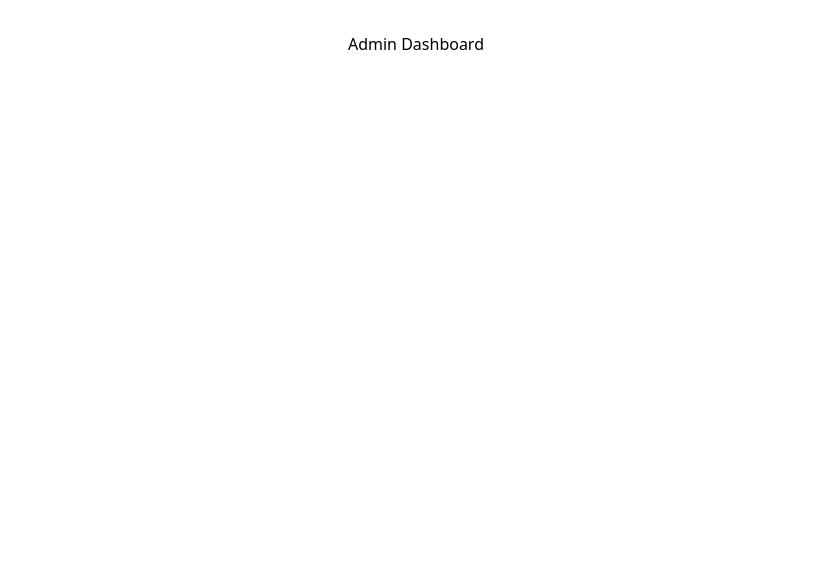
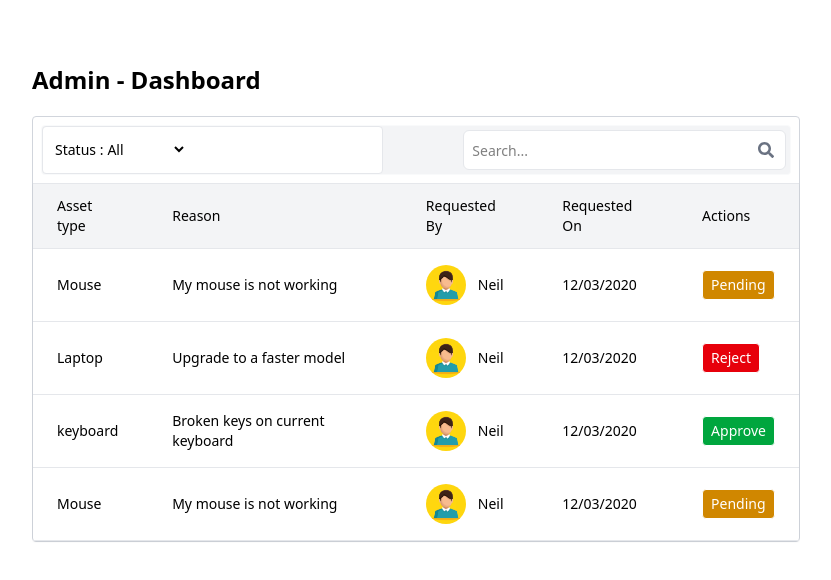
Before and after one commit to saidigesh19/Assert_Request_And_Approval_System, a React (Vite) app in the folder client/: page /dashboard in a window 1280 px wide. Shown: the top 580 px of the page, without its empty margins (224-1055 px from the left). Built offline with nearby package versions, Linux system fonts and the light colour scheme.

Commit message:
Added Dashboard component

```diff
--- a/client/src/components/Admin/adminDashboard.jsx
+++ b/client/src/components/Admin/adminDashboard.jsx
@@ -1,11 +1,135 @@
-import React from 'react'
+import { FaSearch } from "react-icons/fa";
+import avatar from '../../assets/requestedAvatar.png';
 
 const AdminDashboard = () => {
+  const tableData = [
+    {
+      assetType: "Mouse",
+      reason: "My mouse is not working",
+      requestedBy:"",
+      requestedOn: "12/03/2020",
+      status: "Pending",
+    },
+    {
+      assetType: "Laptop",
+      reason: "Upgrade to a faster model",
+      requestedBy:"",
+      requestedOn: "12/03/2020",
+      status: "Reject",
+    },
+    {
+      assetType: "keyboard",
+      reason: "Broken keys on current keyboard",
+      requestedBy:"",
+      requestedOn: "12/03/2020",
+      status: "Approve",
+    },
+    {
+      assetType: "Mouse",
+      reason: "My mouse is not working",
+      requestedBy:"",
+      requestedOn: "12/03/2020",
+      status: "Pending",
+    },
+  ];
   return (
-    <div>
-      <h1>Admin Dashboard</h1>
+    <div className="mx-auto w-full h-screen">
+      <form className="w-3xl mx-auto flex flex-col mt-8">
+        <h1 className="font-bold text-2xl text-left">Admin - Dashboard</h1>
+      <div className="border text-left bg-white border-gray-300 rounded mt-5">
+        <div className="m-2 flex flex-row justify-between gap-20 border border-gray-50 rounded text-left bg-gray-100">
+          <div className="w-full h-12 p-3 items-center border rounded-sm border-gray-200 text-sm bg-white">
+          <label>Status :</label>
+          <select>
+            <option>All</option>
+            <option>Pending</option>
+            <option>Approved</option>
+            <option>Rejected</option>
+          </select>
+          </div>
+          <div className="relative w-full max-w-sm flex justify-end">
+            <input
+              type="text"
+              placeholder="Search..."
+              className="w-full h-10 px-2 mt-1 mr-1 text-sm border border-gray-200 rounded-md focus:ring-gray-500 bg-white"
+            />
+            <FaSearch className="absolute m-4 text-gray-500" />
+          </div>
+        </div>
+
+        <div className="relative overflow-x-auto shadow-xs rounded-base">
+          <table className="w-full text-sm text-left rtl:text-right text-body">
+            <thead className="text-sm bg-gray-100 border-t border-b border-gray-200">
+              <tr>
+                <th scope="col" className="px-6 py-3 font-medium">
+                  Asset type
+                </th>
+                <th scope="col" className="px-6 py-3 font-medium">
+                  Reason
+                </th>
+                <th scope="col" className="px-6 py-3 font-medium">
+                  Requested By
+                </th>
+                <th scope="col" className="px-6 py-3 font-medium">
+                  Requested On
+                </th>
+                <th scope="col" className="px-6 py-3 font-medium">
+                  Actions
+                </th>
+              </tr>
+            </thead>
+            <tbody>
+              {tableData.map((item, index) => {
+                let statusColor = "";
+                if (item.status.toLowerCase() === "approve") {
+                  statusColor = "bg-green-600 text-white";
+                } else if (item.status.toLowerCase() === "reject") {
+                  statusColor = "bg-red-600 text-white";
+                } else if (item.status.toLowerCase() === "pending") {
+                  statusColor = "bg-yellow-600 text-white";
+                }
+                return (
+                  <tr
+                    key={index}
+                    className="bg-neutral-primary border-b border-gray-200"
+                  >
+                    <td
+                      scope="row"
+                      className="px-6 py-4 text-heading whitespace-nowrap"
+                    >
+                      {item.assetType}
+                    </td>
+                    <td className="px-6 py-4">{item.reason}</td>
+                  <td className="px-6 py-4">
+  <div className="flex items-center gap-3">
+    <img
+      className="w-10 h-10 rounded-full bg-amber-300"
+      src={avatar}
+      alt="Neil Sims"
+    />
+    <p>Neil</p>
+  </div>
+</td>
+
+                    <td className="px-6 py-4">{item.requestedOn}</td>
+                    <td className="px-6 py-4">
+                      <button
+                        className={`border px-2 py-1 rounded ${statusColor}`}
+                      >
+                        {item.status}
+                      </button>
+                    </td>
+
+                  </tr>
+                );
+              })}
+            </tbody>
+          </table>
+        </div>
+      </div>
+      </form>
     </div>
-  )
-}
+  );
+};
 
 export default AdminDashboard;
--- a/client/src/components/Employee/myRequests.jsx
+++ b/client/src/components/Employee/myRequests.jsx
@@ -46,7 +46,7 @@ const MyRequest = () => {
             <input
               type="text"
               placeholder="Search..."
-              className="w-full h-10 px-2 mt-1 text-sm border border-gray-200 rounded-md focus:ring-gray-500 bg-white"
+              className="w-full h-10 px-2 mt-1 mr-1 text-sm border border-gray-200 rounded-md focus:ring-gray-500 bg-white"
             />
             <FaSearch className="absolute m-4 text-gray-500" />
           </div>
```
Also changed, not shown: client/src/assets/requestedAvatar.png (added).
